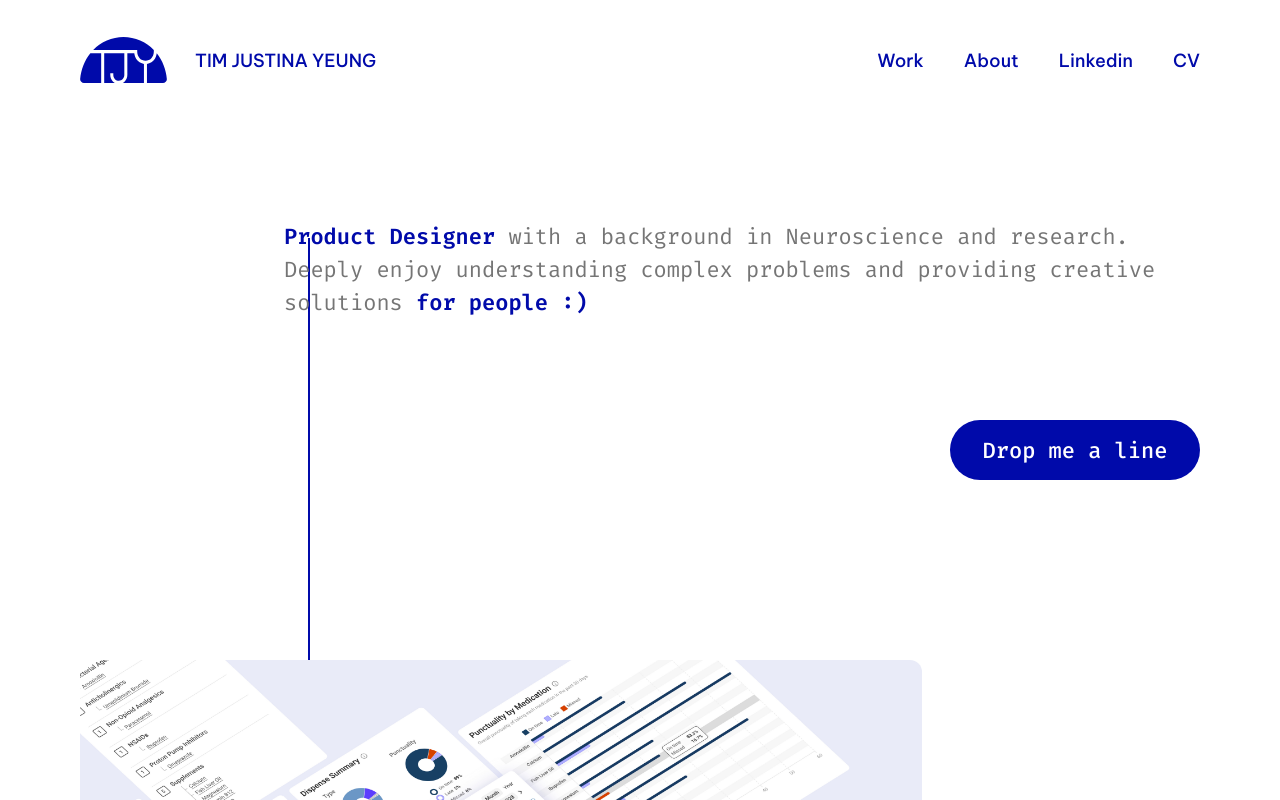
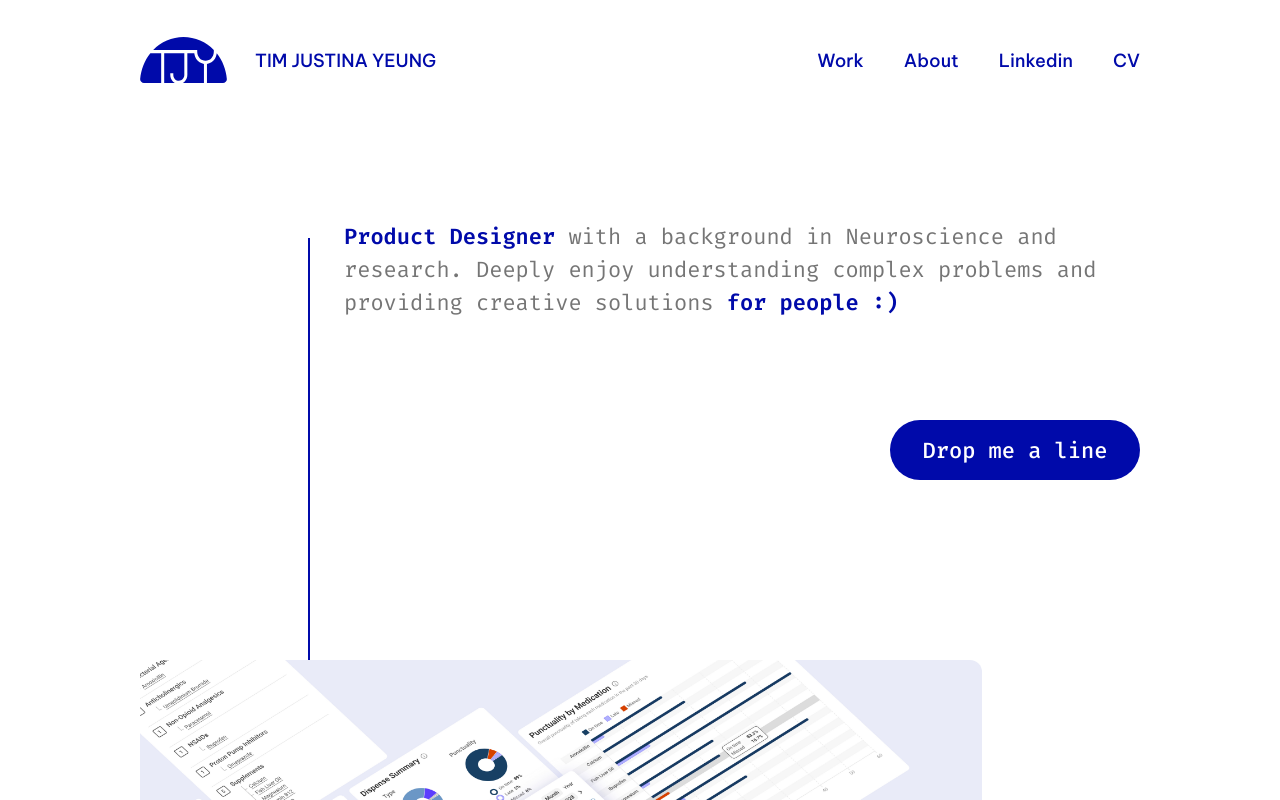
Before and after one commit to edgar-hd/temp-app, a Vue app: page / in a window 1280 px wide. Shown: the top 800 px of the page. Built offline with nearby package versions, Linux system fonts and the light colour scheme.

Commit message:
corrected colours and font

```diff
--- a/src/views/Portfolio.vue
+++ b/src/views/Portfolio.vue
@@ -1,6 +1,7 @@
 <template>
     <div class="portfolio-page">
         <header class="top-bar">
+            <div class="top-bar-inner">
                 <router-link to="/" class="logo-block">
                     <img class="logo" :src="logo" alt="" />
                     <span class="logo-name">TIM JUSTINA YEUNG</span>
@@ -37,6 +38,7 @@
                         <span class="nav-indicator" aria-hidden="true" />
                     </a>
                 </nav>
+            </div>
         </header>
 
         <nav
@@ -240,7 +242,7 @@ export default {
     --about-muted: #928a81;
     --about-bg: #f4f2f1;
     --page-max: 1454px;
-    --page-pad: 80px;
+    --page-pad: 140px;
 
     position: relative;
     width: 100%;
@@ -255,14 +257,20 @@ export default {
     left: 0;
     right: 0;
     z-index: 100;
+    width: 100%;
+    background: #fff;
+}
+
+.top-bar-inner {
     display: flex;
     align-items: center;
     justify-content: space-between;
     gap: 40px;
     width: 100%;
+    max-width: var(--page-max);
     height: 120px;
+    margin: 0 auto;
     padding: 0 var(--page-pad);
-    background: #fff;
     box-sizing: border-box;
 }
 
@@ -318,7 +326,7 @@ export default {
 
 .nav {
     display: flex;
-    align-items: center;
+    align-items: flex-start;
     gap: 40px;
 }
 
@@ -332,9 +340,8 @@ export default {
 }
 
 .nav-link--stacked {
-    display: flex;
-    flex-direction: column;
-    align-items: center;
+    position: relative;
+    display: block;
     height: 27px;
     padding: 0;
     overflow: hidden;
@@ -343,23 +350,25 @@ export default {
 
 .nav-link--stacked:hover,
 .nav-link--stacked:focus-visible {
-    height: 38px;
+    height: 45px;
 }
 
 .nav-link--stacked > span:first-child {
-    flex: none;
+    display: block;
     height: 27px;
     line-height: 27px;
 }
 
 .nav-indicator {
+    position: absolute;
+    top: 35px;
+    left: 50%;
     width: 16px;
     height: 8px;
-    flex: none;
-    border-radius: 8px 8px 0 0;
+    border-radius: 0 0 8px 8px;
     background: var(--brand);
     opacity: 0;
-    transform: rotate(-180deg) scaleY(0);
+    transform: translateX(-50%) scaleY(0);
     transform-origin: top center;
     transition: opacity 0.2s ease, transform 0.2s cubic-bezier(0.34, 1.4, 0.64, 1);
 }
@@ -367,7 +376,7 @@ export default {
 .nav-link--stacked:hover .nav-indicator,
 .nav-link--stacked:focus-visible .nav-indicator {
     opacity: 1;
-    transform: rotate(-180deg) scaleY(1);
+    transform: translateX(-50%) scaleY(1);
 }
 
 .portfolio-main {
@@ -760,12 +769,12 @@ export default {
     }
 
     .about-inner {
-        grid-template-columns: 373px 1fr;
+        grid-template-columns: 313px 1fr;
     }
 
     .about-photo-column {
         margin-left: 0;
-        padding-left: 80px;
+        padding-left: 20px;
         box-sizing: border-box;
     }
 
@@ -850,7 +859,7 @@ export default {
         gap: 32px;
         position: fixed;
         top: 120px;
-        right: 80px;
+        right: var(--page-pad);
         z-index: 110;
         padding: 0;
         opacity: 0;
@@ -1001,8 +1010,7 @@ export default {
 }
 
 @media (max-width: 480px) {
-    .top-bar {
-        height: 120px;
+    .top-bar-inner {
         padding: 0 24px;
     }
 
```
Lines whose indentation alone changed are shown as unchanged.
